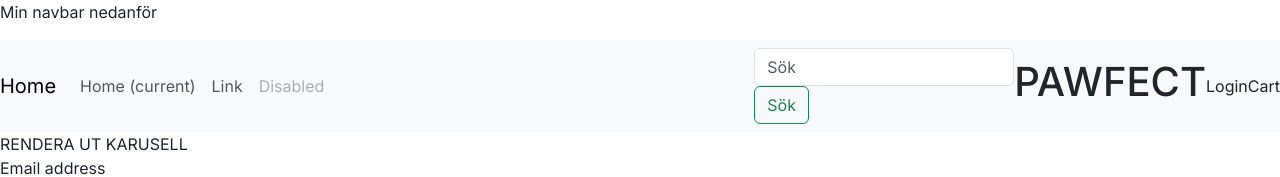
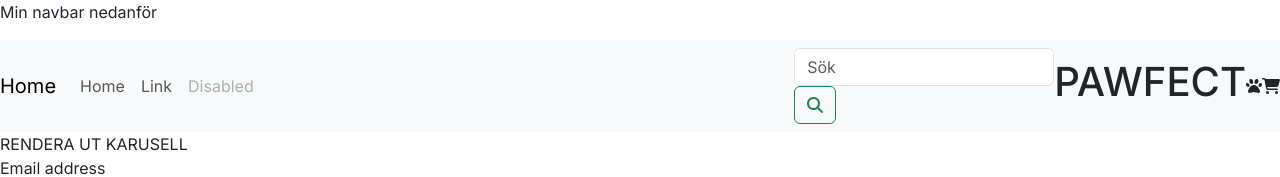
Before and after one commit to TOtterhall/pawfect, a Next.js app in the folder client/my-app/: page / in a window 1280 px wide. Shown: the top 177 px of the page. Built offline with nearby package versions, Linux system fonts and the light colour scheme; no server answers.

Commit message:
:lipstick: add icons to navbar

```diff
--- a/client/my-app/src/app/components/Cart/Cart.jsx
+++ b/client/my-app/src/app/components/Cart/Cart.jsx
@@ -1,5 +1,11 @@
 import React from "react";
+import { FontAwesomeIcon } from "@fortawesome/react-fontawesome";
+import { faCartShopping } from "@fortawesome/free-solid-svg-icons";
 
 export default function Cart() {
-  return <div>Cart</div>;
+  return (
+    <div>
+      <FontAwesomeIcon icon={faCartShopping} />
+    </div>
+  );
 }
--- a/client/my-app/src/app/components/Header/SearchForm/SearchForm.jsx
+++ b/client/my-app/src/app/components/Header/SearchForm/SearchForm.jsx
@@ -1,6 +1,7 @@
 "use Client";
 import React from "react";
-
+import { FontAwesomeIcon } from "@fortawesome/react-fontawesome";
+import { faMagnifyingGlass } from "@fortawesome/free-solid-svg-icons";
 export default function SearchForm() {
   return (
     //lägg till styling och logik form från bootrap
@@ -13,7 +14,7 @@ export default function SearchForm() {
           aria-label="Sök"
         />
         <button className="btn btn-outline-success my-2 my-sm-0" type="submit">
-          Sök
+          <FontAwesomeIcon icon={faMagnifyingGlass} />
         </button>
       </form>
     </div>
--- a/client/my-app/src/app/components/Login/Login.jsx
+++ b/client/my-app/src/app/components/Login/Login.jsx
@@ -1,7 +1,13 @@
 "use Client";
 
 import React from "react";
+import { FontAwesomeIcon } from "@fortawesome/react-fontawesome";
+import { faPaw } from "@fortawesome/free-solid-svg-icons";
 
 export default function Login() {
-  return <div>Login</div>;
+  return (
+    <div>
+      <FontAwesomeIcon icon={faPaw} />
+    </div>
+  );
 }
```
